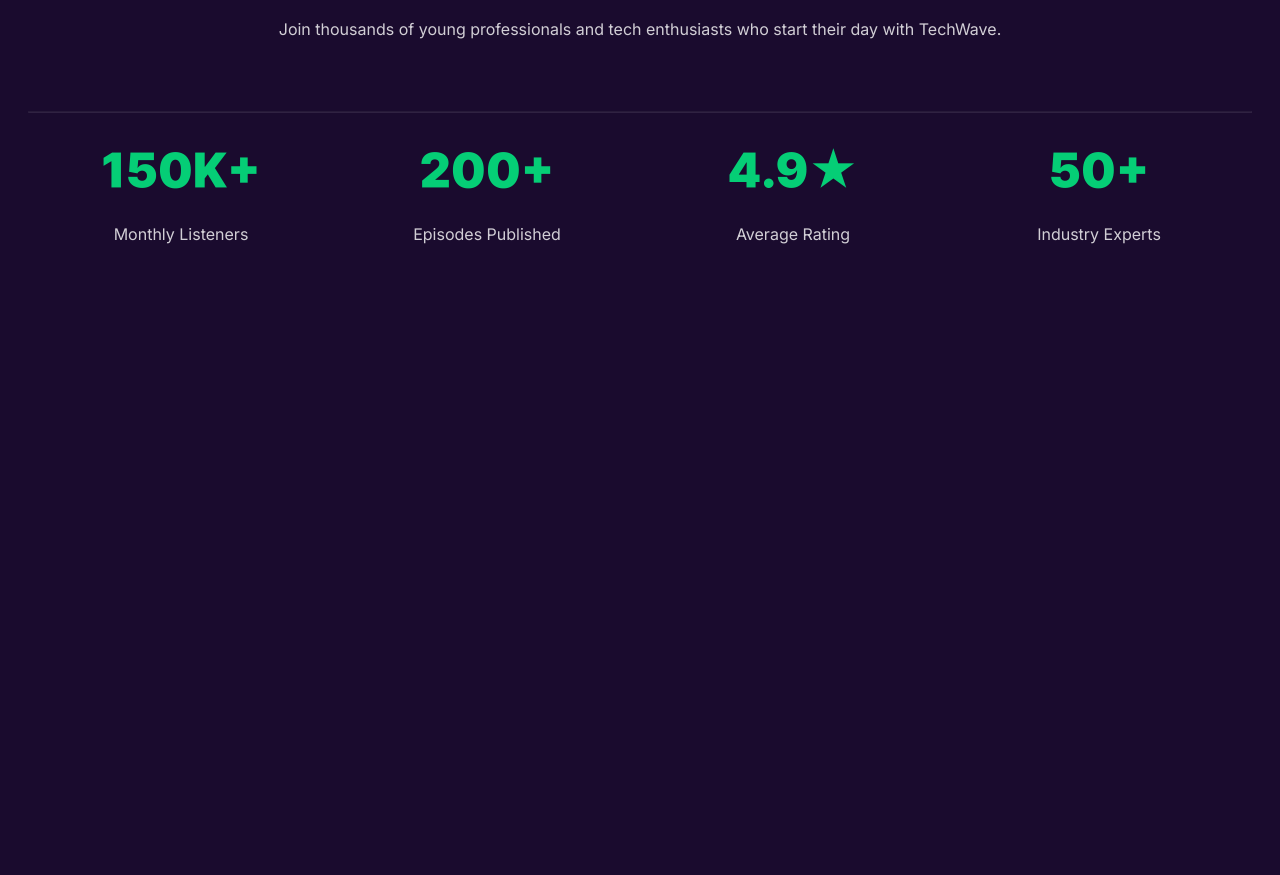
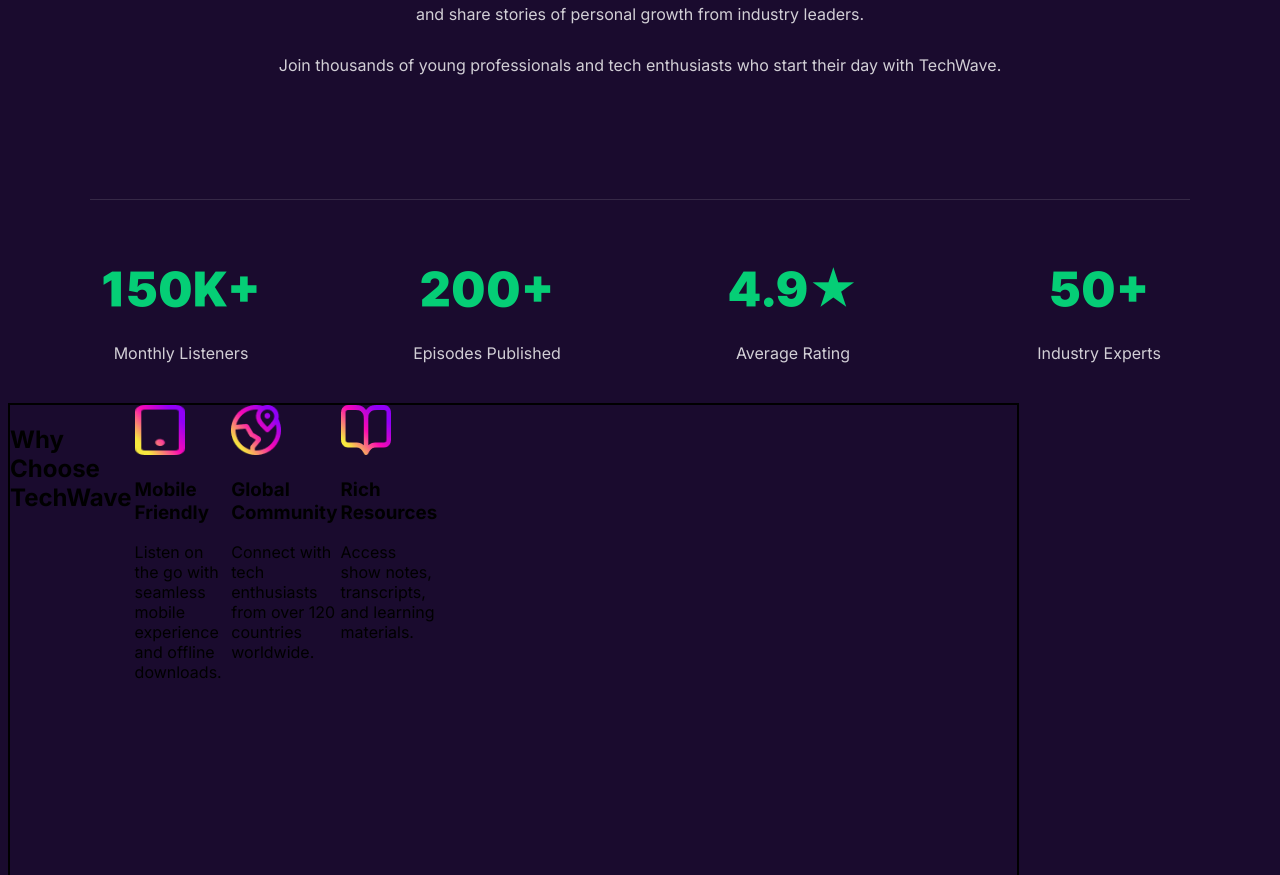
Before and after one commit to Juwel904/Assignment-2, a plain HTML site: page index.html in a window 1280 px wide. Shown: the part 1063-1938 px from the top of the page. Before the commit the page ends 1375 px from the top, so only its background shows below. Drawn offline with Linux system fonts and the light colour scheme.

Commit message:
Try to fix the grid in card

```diff
--- a/index.html
+++ b/index.html
@@ -63,11 +63,11 @@
     </div>
 
     <div>
-        <hr style="color: rgba(255, 255, 255, 1);opacity: 0.1;">
+        <hr class="section-divider">
 
     </div>
 
-    <div class="card-contain podcast-pr">
+    <div class="card-container podcast-pr">
        <div class="card-1 ">
             <img src="assets/onfif.png" alt="">
             <p>Monthly Listeners</p>
@@ -90,6 +90,45 @@
 
 
 </section>
+
+
+<section class="why-choose">
+  <h1 class="section-title">Why Choose TechWave</h1>
+
+  <div class="cards-1">
+    <img src="assets/headphone.png" alt="">
+    <h3>Premium Audio Quality</h3>
+    <p>Experience crystal-clear sound with professional-grade recording equipment and expert audio engineering.</p>
+  </div>
+
+   <div class="card cards-4">
+    <img src="assets/inter.png" alt="">
+    <h3>Exclusive Interviews</h3>
+    <p>Get unprecedented access to industry leaders and tech visionaries.</p>
+  </div>
+
+  <div class="cards-2">
+    <img src="assets/device.png" alt="">
+    <h3>Mobile Friendly</h3>
+    <p>Listen on the go with seamless mobile experience and offline downloads.</p>
+  </div>
+
+  <div class="cards-3">
+    <img src="assets/location.png" alt="">
+    <h3>Global Community</h3>
+    <p>Connect with tech enthusiasts from over 120 countries worldwide.</p>
+  </div>
+
+
+
+  <div class="cards-5">
+    <img src="assets/resource.png" alt="">
+    <h3>Rich Resources</h3>
+    <p>Access show notes, transcripts, and learning materials.</p>
+  </div>
+</section>
+
+
 </main>
 
 <footer>
--- a/style/style.css
+++ b/style/style.css
@@ -73,21 +73,21 @@
 
 }
 
-.navbar{
-
-    display: flex;
-    justify-content: space-between;
-    align-items: center;
-    padding: 2px 50px;
-
-
+.navbar {
+  width: 100%;
+  max-width: 1440px;
+  margin: 0 auto;
+  padding: 20px 40px;
+  display: flex;
+  justify-content: space-between;
+  align-items: center;
 }
 
 .navbar ul{
     text-decoration: none;
     font-weight: bold;
     display: flex;
-   gap: 32px;
+   gap: 50px;
    list-style: none;
 
 }
@@ -103,6 +103,7 @@
   height: 32px;
   cursor: pointer;
 }
+
 
 
 .hero {
@@ -180,11 +181,12 @@
     opacity: 0.8;
 }
 
-.card-contain{
+.card-container{
     display: grid;
     grid-template-columns: repeat(4, 1fr);
     text-align: center;
-    justify-content: center;
+    max-width: 1440px;
+
 }
 
 .about-podcast {
@@ -201,20 +203,59 @@
 line-height: 1.6;
 }
 
+.card-1, .card-2, .card-3, .card-4 {
+border-radius: 10px;
+text-align: center;
+}
+.section-divider {
+  width: 90%;
+  max-width: 1100px;
+  margin: 60px auto;
+  border: none;
+  height: 1px;
+  background: rgba(255, 255, 255, 0.12);
+}
 
 
-.card-1, .card-2, .card-3, .card-4 {
+.card-container img {
+  max-width: 240px;
+  width: 100%;
+  height: auto;
+}
 
-padding: 20px;
-border-radius: 10px;
-text-align: center;
+.why-choose{
+  display: grid;
+  width: 80%;
+   gap: 3px;
+  grid-template-columns: repeat(10, 1fr);
+    grid-template-rows: repeat(10, 200px);
+   border: 2px solid black;
 
 }
+.why-choose img{
+  width: 50px;
+  height: 50px;
+}
 
-.card-contain img {
-height: 58px;
-width: 240px ;
+.cards-1{
+  grid-column: 6/4;
+  grid-row: 6/4;
+  border:2px solid #F7E93F;
 }
+
+.cards-4{
+  grid-column: 4/6;
+  grid-row: 4/6;
+  border:2px solid #F7E93F;
+}
+
+
+
+
+
+
+
+
 @media screen and (max-width: 576px) {
   .nav-links,
   .btn-primarry {
@@ -227,4 +268,9 @@
     justify-content: space-between;
   }
 
+  .card-container{
+  display: grid;
+    grid-template-columns: repeat(2, 1fr);
 }
+
+}
```
Also changed, not shown: assets/inter.png (added).
